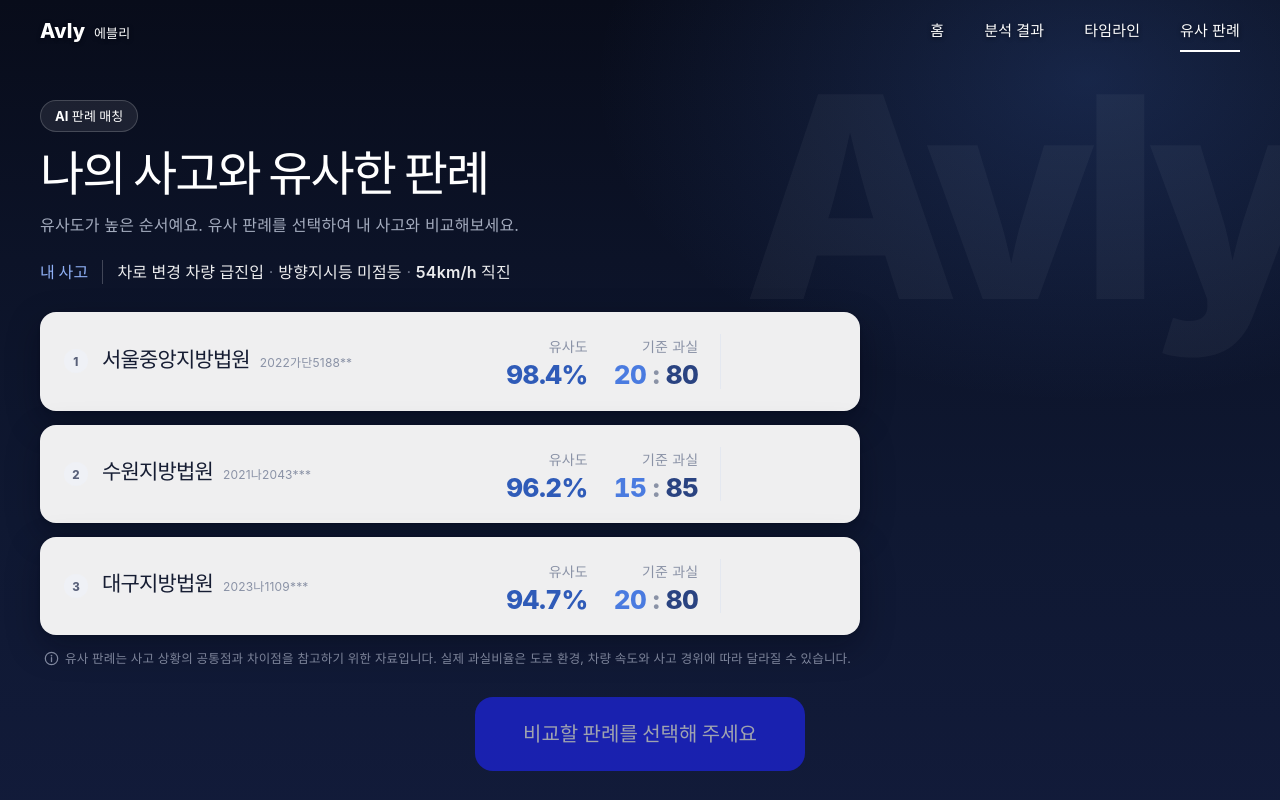
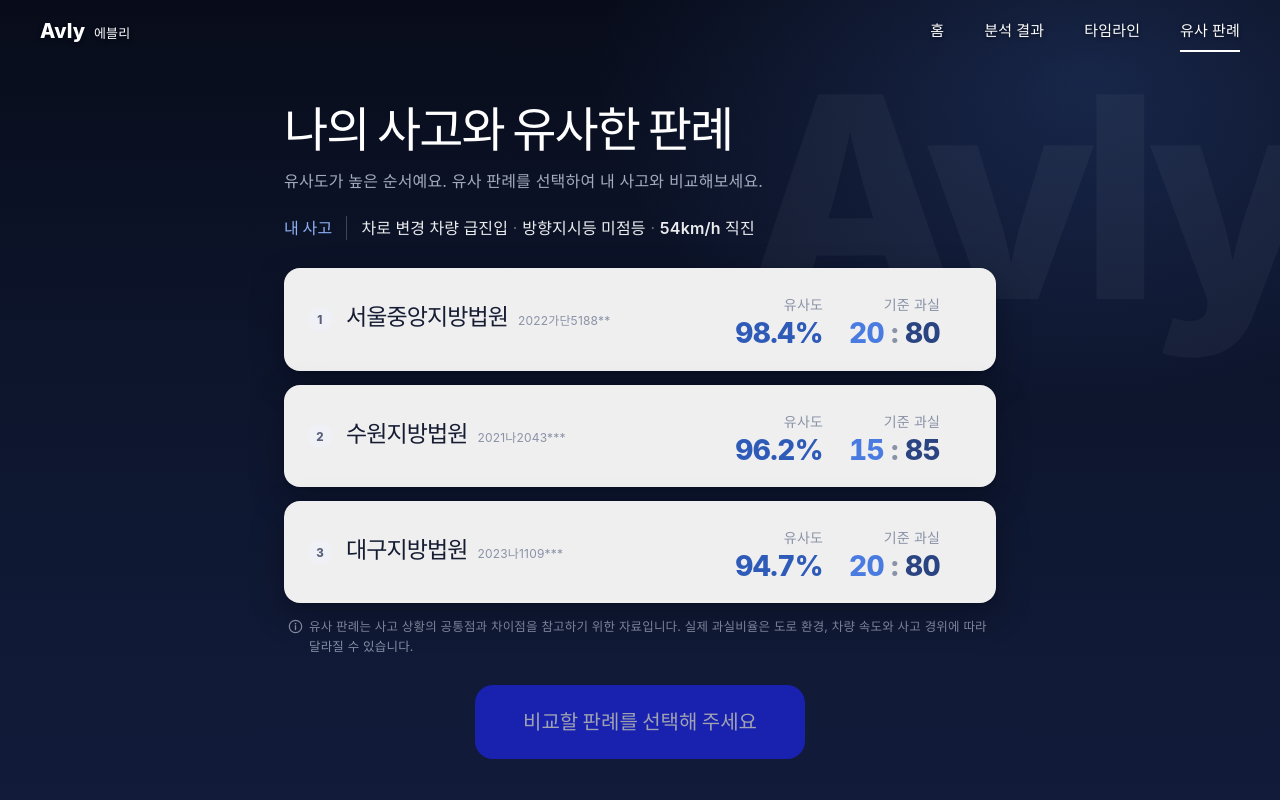
Before and after one commit to jungin9607-hash/Avly, a React app in the folder frontend/: page /law in a window 1280 px wide. Shown: the top 800 px of the page. Built offline with nearby package versions, Linux system fonts and the light colour scheme; the HTML template or start-up script is replaced by a standard one; a web font is replaced by a local one.

Commit message:
화면 정렬 수정

```diff
--- a/frontend/src/pages/law/Law.css
+++ b/frontend/src/pages/law/Law.css
@@ -129,7 +129,7 @@
   color: #eef2fb;
 }
 .law-section-title h2 {
-  margin: 12px 0 8px;
+  margin: 0 0 8px;
   color: var(--law-on-dark);
   font-size: clamp(30px, 4.2vw, 48px);
   font-weight: 800;
@@ -319,6 +319,12 @@
   padding-right: 22px;
   border-right: 1px solid var(--color-law-card-line);
   white-space: nowrap;
+  transition: padding-right 0.3s cubic-bezier(0.22, 1, 0.36, 1), border-color 0.2s ease;
+}
+/* 선택 전: 버튼 자리가 접혀 있으니 구분선도 숨김 */
+.law-case:not(.is-selected) .law-case-metrics {
+  padding-right: 0;
+  border-right-color: transparent;
 }
 .law-case-metrics > div {
   display: grid;
@@ -357,6 +363,27 @@
   overflow: hidden;
   clip: rect(0 0 0 0);
   white-space: nowrap;
+}
+
+/* "상세 보기" 버튼 자리: 선택 전에는 폭 0(앞 간격까지 없앰), 선택하면 버튼 폭만큼 부드럽게 열림 */
+.law-detail-slot {
+  display: grid;
+  grid-template-columns: 0fr;
+  margin-left: -14px; /* 줄 간격(gap)만큼 당겨 오른쪽 빈칸이 남지 않게 */
+  transition:
+    grid-template-columns 0.3s cubic-bezier(0.22, 1, 0.36, 1),
+    margin-left 0.3s cubic-bezier(0.22, 1, 0.36, 1);
+}
+.law-case:not(.is-selected) .law-detail-slot {
+  overflow: hidden;
+}
+.law-case.is-selected .law-detail-slot {
+  grid-template-columns: 1fr;
+  margin-left: 0;
+}
+.law-detail-slot > .law-detail-button {
+  justify-self: start; /* 자리가 좁아지는 동안에도 버튼 모양은 그대로 */
+  min-width: 0;
 }
 
 /* "상세 보기" 알약 버튼 + 아래 화살표 (펼치면 "접기"로 바뀌고 화살표가 위로 뒤집힘)
@@ -674,6 +701,10 @@
   /* transform이 아닌 margin으로 내려서 실제 자리를 차지 → 박스가 목록보다 길어져도
      아래 비교 바가 그만큼 밀려 겹치지 않음 */
   margin-top: var(--law-follow-y, 0);
+  /* 박스 폭은 내용(가장 긴 줄)만큼만: 오른쪽에 빈 공간이 남지 않게 */
+  justify-self: start;
+  width: fit-content;
+  max-width: 100%;
   transition: margin-top 0.42s cubic-bezier(0.22, 1, 0.36, 1);
   animation: law-summary-in 0.32s ease;
 }
@@ -684,35 +715,27 @@
   }
 }
 
-/* 비대칭: 카드 쪽 왼쪽 위만 각지게 + 왼쪽으로 뾰족한 꼬리가 선택한 카드를 가리킴 */
+/* 어두운 유리 패널: 네이비 배경에 녹아드는 반투명 면 + 카드 쪽(왼쪽) 블루 세로선
+   밝은 판례 카드와 경쟁하지 않고, 세로선이 선택한 카드를 가리킴 */
 .law-summary-card {
   position: relative;
-  padding: 18px 24px 20px 22px;
-  border-radius: 4px 24px 24px 24px;
-  box-shadow:
-    0 0 0 1.5px rgba(111, 155, 255, 0.85),
-    var(--law-shadow);
-}
-.law-summary-card::before {
-  content: "";
-  position: absolute;
-  left: -9px;
-  top: 30px;
-  width: 14px;
-  height: 14px;
-  background: var(--color-card-surface);
-  box-shadow: -1.5px 1.5px 0 0 rgba(111, 155, 255, 0.85);
-  transform: rotate(45deg);
+  padding: 16px 22px 18px 20px;
+  border: 1px solid var(--color-white-a18);
+  border-left: 3px solid var(--law-blue);
+  border-radius: 6px 14px 14px 6px;
+  background: var(--color-white-a14); /* 어두운 배경 위에서 한 단계 밝은 면 */
+  box-shadow: 0 12px 32px rgba(3, 6, 18, 0.25);
+  backdrop-filter: blur(10px);
 }
 
+/* 제목: 아이콘 없이 흰색 굵은 글씨로, 아래 항목보다 한 단계 크게 */
 .law-summary-kicker {
-  display: flex;
-  align-items: center;
-  gap: 7px;
-  margin: 0 0 12px;
-  color: var(--law-blue-strong);
-  font-size: 12.5px;
-  font-weight: 700;
+  margin: 0 0 14px;
+  color: var(--law-on-dark);
+  font-size: 16.5px;
+  font-weight: 800;
+  letter-spacing: -0.02em;
+  line-height: 1.4;
 }
 
 /* 비슷한 점: 박스 없이 체크 + 글자로 한 줄씩 (판례를 바꾸면 살짝 반짝) */
@@ -728,7 +751,7 @@
   display: flex;
   align-items: center;
   gap: 10px;
-  color: var(--law-ink);
+  color: var(--color-white-a92);
   font-size: 15px;
   font-weight: 600;
   line-height: 1.4;
@@ -740,6 +763,10 @@
   width: 18px;
   height: 18px;
   color: var(--law-blue);
+}
+/* 어두운 패널 위 체크는 한 단계 밝은 블루로 */
+.law-match-factors .law-check {
+  color: var(--color-blue-soft);
 }
 /* 판단 요지는 글이 두 줄로 넘어갈 수 있어 첫 줄 가운데에 맞춤 (17px × 줄 높이 1.7 ≈ 29px) */
 .law-details-points .law-check {
@@ -894,6 +921,8 @@
   .law-case-details,
   .law-case-row::before,
   .law-detail-button,
+  .law-detail-slot,
+  .law-case-metrics,
   .law-sticky-button {
     animation: none;
     transition: none;
@@ -1177,6 +1206,43 @@
   text-decoration: underline;
 }
 
+/* ---------- 넓은 화면: 제목 · 내 사고 · 판례 카드를 화면 가운데에 ----------
+ * 판례 카드 열을 화면 정가운데에 두고, "비슷한 점" 박스는 그 오른쪽 빈 곳에 띄움
+ * (양옆 열을 같은 폭으로 둬서 가운데 열이 정확히 가운데에 오게 함) */
+@media (min-width: 1280px) {
+  .law-page {
+    /* 가운데 열 폭: 최대 960px, 양옆에 박스(240px 이상) + 간격 + 화면 여백이 남도록 */
+    --law-center: min(960px, calc(100vw - 568px));
+  }
+  /* 카드가 넓어진 만큼 법원 이름·숫자도 한 단계 크게 */
+  .law-court strong {
+    font-size: 23px;
+  }
+  .law-case-metrics dd {
+    font-size: 28px;
+  }
+  .law-case-row {
+    padding-block: 24px;
+  }
+  .law-section-title,
+  .law-my-accident {
+    width: var(--law-center);
+    margin-inline: auto;
+  }
+  .law-grid {
+    /* 안쪽 폭(1320px)을 넘어 화면 양끝 24px 앞까지 넓혀서 오른쪽 박스 자리를 확보 */
+    margin-inline: calc(50% - 50vw + 24px);
+    grid-template-columns: minmax(0, 1fr) var(--law-center) minmax(0, 1fr);
+  }
+  .law-case-column {
+    grid-column: 2;
+  }
+  .law-analysis {
+    grid-column: 3;
+    max-width: min(390px, 100%);
+  }
+}
+
 /* ---------- 반응형 ---------- */
 @media (max-width: 820px) {
   .law-band-inner {
@@ -1211,11 +1277,6 @@
   .law-inline-summary {
     display: block;
     margin-top: -2px;
-  }
-  .law-inline-summary .law-summary-card::before {
-    left: 28px;
-    top: -9px;
-    box-shadow: -1.5px -1.5px 0 0 rgba(111, 155, 255, 0.85);
   }
   /* 좁은 화면: 번호 · 법원 이름 · 상세 보기 한 줄, 핵심 수치는 그 아래 */
   .law-case-row {
--- a/frontend/src/pages/law/components/CaseList.jsx
+++ b/frontend/src/pages/law/components/CaseList.jsx
@@ -39,7 +39,7 @@ export default function CaseList({ cases, selectedId, onToggle, selectedExtra, r
 
 // 판례 카드 1개: 한 줄에 법원 이름 + 핵심 수치 2개 + "상세 보기" 버튼
 // 카드 아무 곳이나 누르면 선택, 선택된 카드를 한 번 더 누르면 해제 (on/off)
-// "상세 보기" 버튼은 선택한 카드에만 나타나고(자리는 늘 비워 둬 숫자가 밀리지 않음), 누르면 펼치기만
+// "상세 보기" 버튼은 선택한 카드에만 나타나고(선택 전엔 자리도 접힘), 누르면 펼치기만
 function CaseCard({ item, index, selected, expanded, onToggle, onToggleDetails }) {
   const [mine, other] = item.ratio.split(":").map((v) => v.trim());
   const inputId = `law-case-${item.id}`;
@@ -92,6 +92,8 @@ function CaseCard({ item, index, selected, expanded, onToggle, onToggleDetails }
           </div>
         </dl>
 
+        {/* 선택 전에는 폭 0으로 접혀 빈칸이 남지 않고, 선택하면 폭이 열리며 버튼이 나타남 */}
+        <div className="law-detail-slot">
           <button
             type="button"
             className={`law-detail-button${selected ? "" : " is-hidden"}`}
@@ -106,6 +108,7 @@ function CaseCard({ item, index, selected, expanded, onToggle, onToggleDetails }
               <path d="m4 6 4 4 4-4" fill="none" stroke="currentColor" strokeWidth="1.8" strokeLinecap="round" strokeLinejoin="round" />
             </svg>
           </button>
+        </div>
       </div>
 
       <CaseDetails item={item} open={expanded} />
--- a/frontend/src/pages/law/components/SummaryAside.jsx
+++ b/frontend/src/pages/law/components/SummaryAside.jsx
@@ -36,9 +36,7 @@ export default function SummaryAside({ listRef, selectedId, children }) {
 export function SummaryCard({ content, caseItem }) {
   return (
     <section className="law-summary-card" aria-label={content.title}>
-      <p className="law-summary-kicker">
-        <span aria-hidden="true">◈</span> {content.title}
-      </p>
+      <p className="law-summary-kicker">{content.title}</p>
 
       {/* 어느 판례인지는 바로 옆 선택한 카드로 알 수 있어 법원 이름은 생략.
           key가 바뀌면 다시 그려지며 살짝 반짝여 갱신된 걸 알려 줌 */}
--- a/frontend/src/pages/law/lawContent.js
+++ b/frontend/src/pages/law/lawContent.js
@@ -1,7 +1,6 @@
 // 유사 판례 화면의 문구 (판례 데이터는 lawCases.js)
 
 export const SECTION = {
-  chip: "AI 판례 매칭",
   title: "나의 사고와 유사한 판례",
   desc: "유사도가 높은 순서예요. 유사 판례를 선택하여 내 사고와 비교해보세요.",
 };
```
Lines whose indentation alone changed are shown as unchanged.
